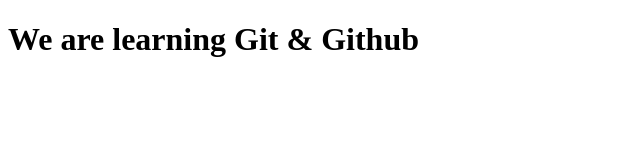
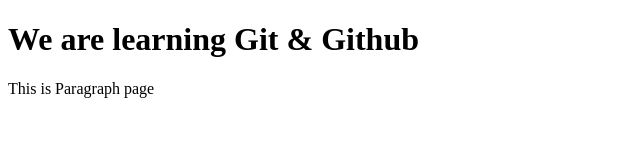
Before and after one commit to prajwalgadakh07/git-practice, a plain HTML site: page index.html in a window 1280 px wide. Shown: the whole page, without its empty margins (0-640 px from the left). Drawn offline with Linux system fonts and the light colour scheme.

Commit message:
Paragraph Added

```diff
--- a/index.html
+++ b/index.html
@@ -5,5 +5,9 @@
     </head>
     <body>
         <h1> We are learning Git & Github</h1>
+
+        <p>
+            This is Paragraph page
+        </p>
     </body>
 </html>
```
